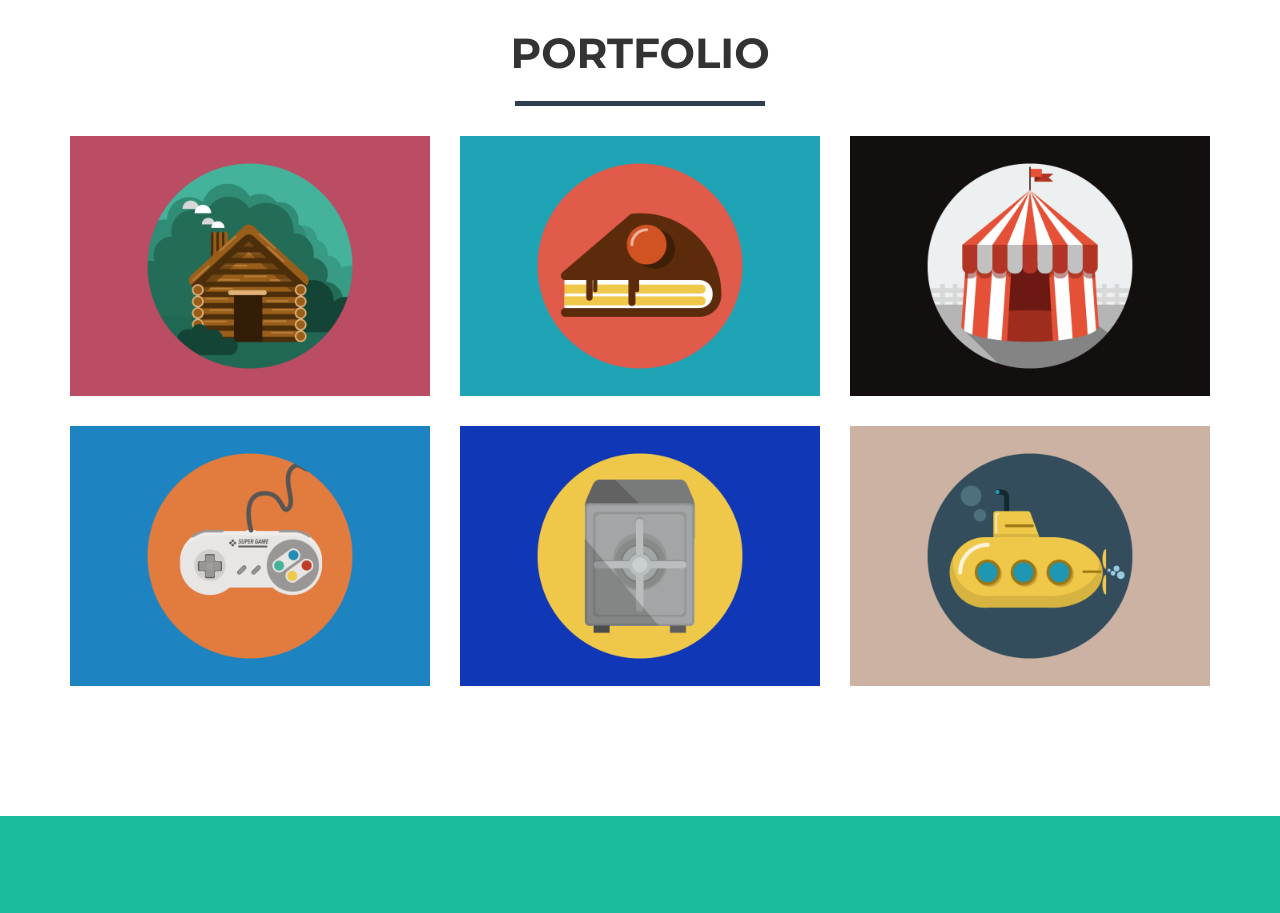
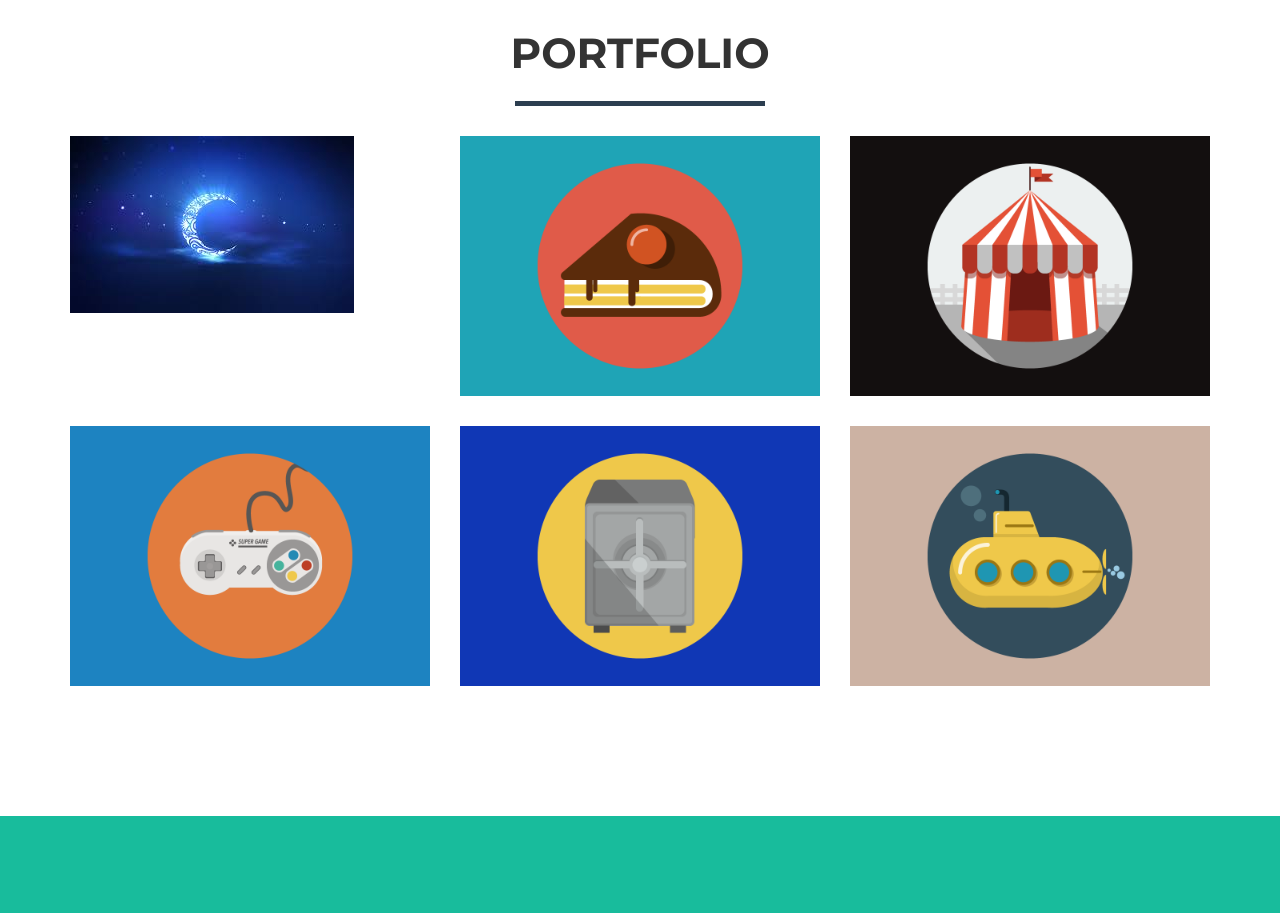
Before and after one commit to blackjec/peraltahector.github.io, a website: page index.html in a window 1280 px wide. Shown: the part 1200-2113 px from the top of the page. Drawn offline with nearby package versions, Linux system fonts and the light colour scheme.

Commit message:
Update index.html

```diff
--- a/index.html
+++ b/index.html
@@ -100,7 +100,7 @@
                                 <i class="fa fa-search-plus fa-3x"></i>
                             </div>
                         </div>
-                        <img src="img/portfolio/cabin.png" class="img-responsive" alt="">
+                        <img src="img/werty.jpg" class="img-responsive" alt="">
                     </a>
                 </div>
                 <div class="col-sm-4 portfolio-item">
```
